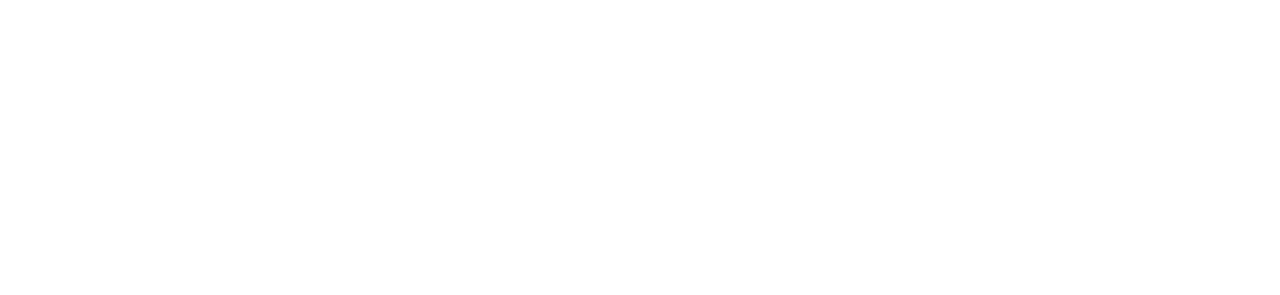
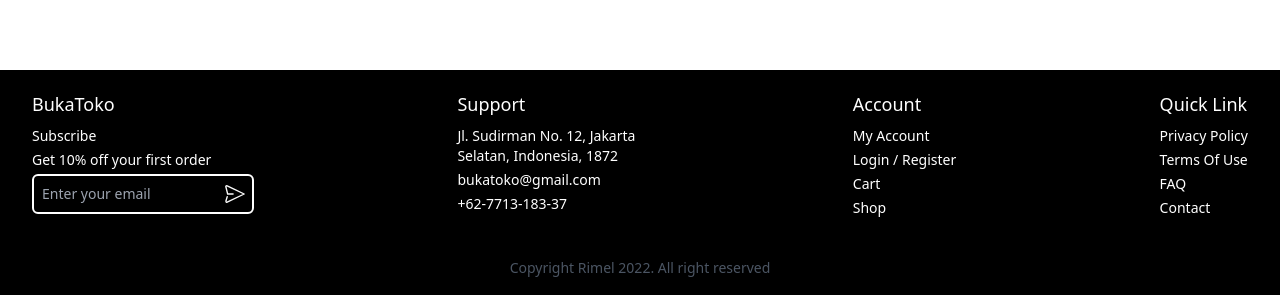
Before and after one commit to qaininaa/Final-Project-E-Commerce, a React (Vite) app: page / in a window 1280 px wide. Shown: the part 827-1122 px from the top of the page. Before the commit the page ends 800 px from the top, so only its background shows below. Built offline with nearby package versions, Linux system fonts and the light colour scheme; no server answers.

Commit message:
cleaning code

```diff
--- a/package.json
+++ b/package.json
@@ -12,6 +12,7 @@
   "dependencies": {
     "axios": "^1.7.8",
     "dotenv": "^16.4.7",
+    "jwt-decode": "^4.0.0",
     "react": "^18.3.1",
     "react-dom": "^18.3.1",
     "react-icons": "^5.3.0",
--- a/src/components/Elements/CartFav.jsx
+++ b/src/components/Elements/CartFav.jsx
@@ -44,7 +44,7 @@
         </svg>
       </button>
       {localStorage.getItem("token") && (
-        <button type="button">
+        <button type="button" onClick={() => navigate("/profile")}>
           <PiUserCircleLight size={30} />
         </button>
       )}
--- /dev/null
+++ b/src/components/Elements/MenuFooter/ListMenu.jsx
@@ -0,0 +1,9 @@
+const ListMenu = ({ children }) => {
+  return (
+    <>
+      <ul className="mt-2 text-sm flex flex-col gap-1">{children}</ul>
+    </>
+  );
+};
+
+export default ListMenu;
--- /dev/null
+++ b/src/components/Elements/MenuFooter/TitleMenu.jsx
@@ -0,0 +1,8 @@
+const TitleMenu = ({ title, size }) => {
+  return (
+    <>
+      <h1 className={`text-lg ${size}`}>{title}</h1>
+    </>
+  );
+};
+export default TitleMenu;
--- /dev/null
+++ b/src/components/Elements/MenuFooter/index.jsx
@@ -0,0 +1,14 @@
+import ListMenu from "./ListMenu";
+import TitleMenu from "./TitleMenu";
+
+const MenuFooter = (props) => {
+  const { title, children, size } = props;
+  return (
+    <div className="w-fit">
+      <TitleMenu title={title} size={size} />
+      <ListMenu>{children}</ListMenu>
+    </div>
+  );
+};
+
+export default MenuFooter;
--- a/src/index.css
+++ b/src/index.css
@@ -1,5 +1,4 @@
-@import url("https://fonts.googleapis.com/css2?family=Inter:ital,opsz,wght@0,14..32,100..900;1,14..32,100..900&display=swap");
-
+@import url("https://fonts.googleapis.com/css2?family=Poppins:ital,wght@0,100;0,200;0,300;0,400;0,500;0,600;0,700;0,800;0,900;1,100;1,200;1,300;1,400;1,500;1,600;1,700;1,800;1,900&display=swap");
 @tailwind base;
 @tailwind components;
 @tailwind utilities;
--- a/src/main.jsx
+++ b/src/main.jsx
@@ -16,6 +16,7 @@
 import CartPage from "./pages/cart.jsx";
 import ErrorPage from "./pages/error.jsx";
 import CategoryContextProvider from "./components/context/CategoryContext.jsx";
+import ProfilePage from "./pages/profile.jsx";
 
 const router = createBrowserRouter([
   {
@@ -48,6 +49,10 @@
           return null;
         },
       },
+      {
+        path: "profile",
+        element: <ProfilePage />,
+      },
     ],
     errorElement: <ErrorPage />,
   },
--- a/src/pages/detailProduct.jsx
+++ b/src/pages/detailProduct.jsx
@@ -1,11 +1,9 @@
 import { useEffect, useState } from "react";
-import { getDetailProducts } from "../services/productsDetail.service";
 import { useNavigate, useParams } from "react-router";
 import { GoPlus } from "react-icons/go";
 import { PiMinusLight } from "react-icons/pi";
 import { useDispatch, useSelector } from "react-redux";
 import { setCart } from "../redux/actions/carts-action";
-
 import { Bounce, ToastContainer, toast } from "react-toastify";
 import "react-toastify/dist/ReactToastify.css";
 import { detailProduct } from "../redux/actions/products-action";
--- a/src/pages/home.jsx
+++ b/src/pages/home.jsx
@@ -2,9 +2,11 @@
 import BannerCarousel1 from "../components/Fragments/BannerCarousel";
 import HomeLayout from "../components/Layouts/HomeLayout";
 import CardProducts from "../components/Fragments/CardProducts";
+import MenuFooter from "../components/Elements/MenuFooter";
 
 const HomePage = () => {
   return (
+    <>
       <HomeLayout>
         <BannerCarousel1 />
         <div className="flex flex-col gap-16 mt-4 ">
@@ -12,6 +14,62 @@
           <CardProducts />
         </div>
       </HomeLayout>
+      <div className="bg-black text-white mt-28 p-5 px-8 ">
+        <div className="flex flex-wrap gap-10 justify-between">
+          <MenuFooter title="BukaToko" size="text-[18pt]">
+            <li>Subscribe</li>
+            <li className="">Get 10% off your first order</li>
+            <li className="relative w-fit">
+              <input
+                type="email"
+                name=""
+                id=""
+                placeholder="Enter your email"
+                className="border-2 border-white bg-black p-2 rounded-md"
+              />
+              <svg
+                width="22"
+                height="22"
+                viewBox="0 0 24 24"
+                fill="none"
+                xmlns="http://www.w3.org/2000/svg"
+                className="absolute right-2 top-1/2 -translate-y-1/2"
+              >
+                <path
+                  d="M9.91196 12H3.99996L2.02296 4.13505C2.0103 4.08934 2.00259 4.0424 1.99996 3.99505C1.97796 3.27405 2.77196 2.77405 3.45996 3.10405L22 12L3.45996 20.896C2.77996 21.223 1.99596 20.737 1.99996 20.029C2.00198 19.9658 2.0131 19.9031 2.03296 19.843L3.49996 15"
+                  stroke="#FAFAFA"
+                  strokeWidth="1.5"
+                  strokeLinecap="round"
+                  strokeLinejoin="round"
+                />
+              </svg>
+            </li>
+          </MenuFooter>
+          <MenuFooter title="Support">
+            <li className="w-48">
+              Jl. Sudirman No. 12, Jakarta Selatan, Indonesia, 1872
+            </li>
+            <li>bukatoko@gmail.com</li>
+            <li>+62-7713-183-37</li>
+          </MenuFooter>
+          <MenuFooter title="Account">
+            <li>My Account</li>
+            <li>Login / Register</li>
+            <li>Cart</li>
+            <li>Shop</li>
+          </MenuFooter>
+          <MenuFooter title="Quick Link">
+            <li>Privacy Policy</li>
+            <li>Terms Of Use</li>
+            <li>FAQ</li>
+            <li>Contact</li>
+          </MenuFooter>
+        </div>
+        <div className="flex justify-center text-gray-600 mt-10 text-sm">
+          <h3>Copyright Rimel 2022. All right reserved</h3>
+        </div>
+      </div>
+    </>
   );
 };
 
--- a/src/services/productsDetail.service.js
+++ /dev/null
@@ -1,12 +0,0 @@
-import axiosInstance from "../api/axiosInstance";
-
-export const getDetailProducts = async (id, callback) => {
-  try {
-    const res = await axiosInstance.get(`/products/${id}`);
-    res.data = {...res.data, stock: 20, isValid: true}
-    callback(res.data)
-  } catch (error) {
-    console.error(error);
-    throw error;
-  }
-};
--- a/tailwind.config.js
+++ b/tailwind.config.js
@@ -7,7 +7,7 @@
   theme: {
     extend: {
       fontFamily: {
-        inter: ["Inter", "sans-serif"]
+        poppins: ["Poppins", "sans-serif"]
       },
       colors: {
         'title-active': '#14142B',
--- /dev/null
+++ b/test.js
@@ -0,0 +1,6 @@
+import {jwtDecode} from 'jwt-decode'
+
+const token = 'eyJhbGciOiJIUzI1NiIsInR5cCI6IkpXVCJ9.eyJzdWIiOjEsInVzZXIiOiJqb2huZCIsImlhdCI6MTczNDE0Njc2OX0.B0t2fwp0yIyfFFXVSHG9jldTJGD2IZL6VC8OUKjfSsI'
+const decoded = jwtDecode(token);
+
+console.log(decoded);
```
Also changed, not shown: public/icon-send.svg (added), 1 other file (tests, documents, lock files or other folders). Lines whose indentation alone changed are shown as unchanged.
